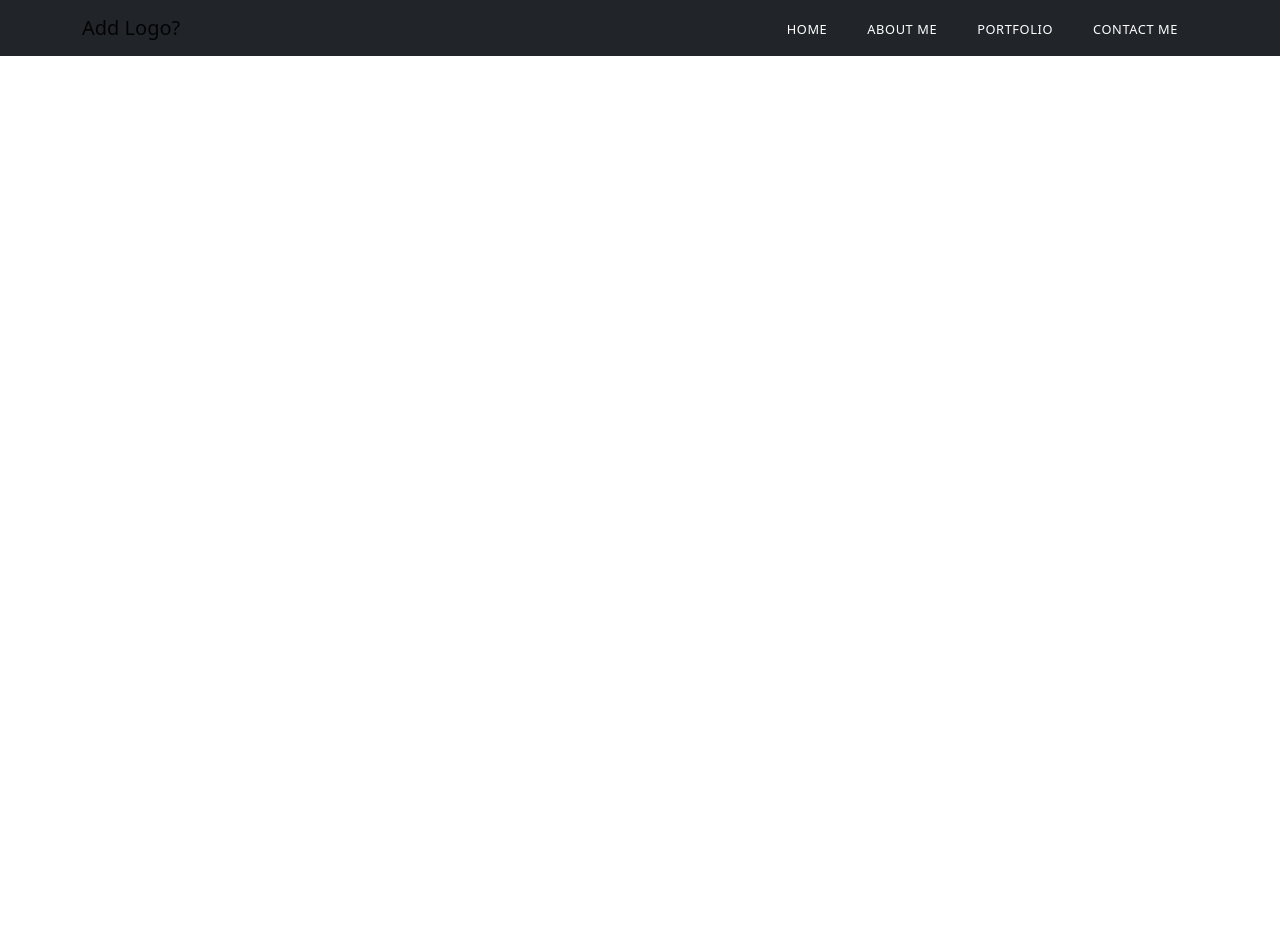
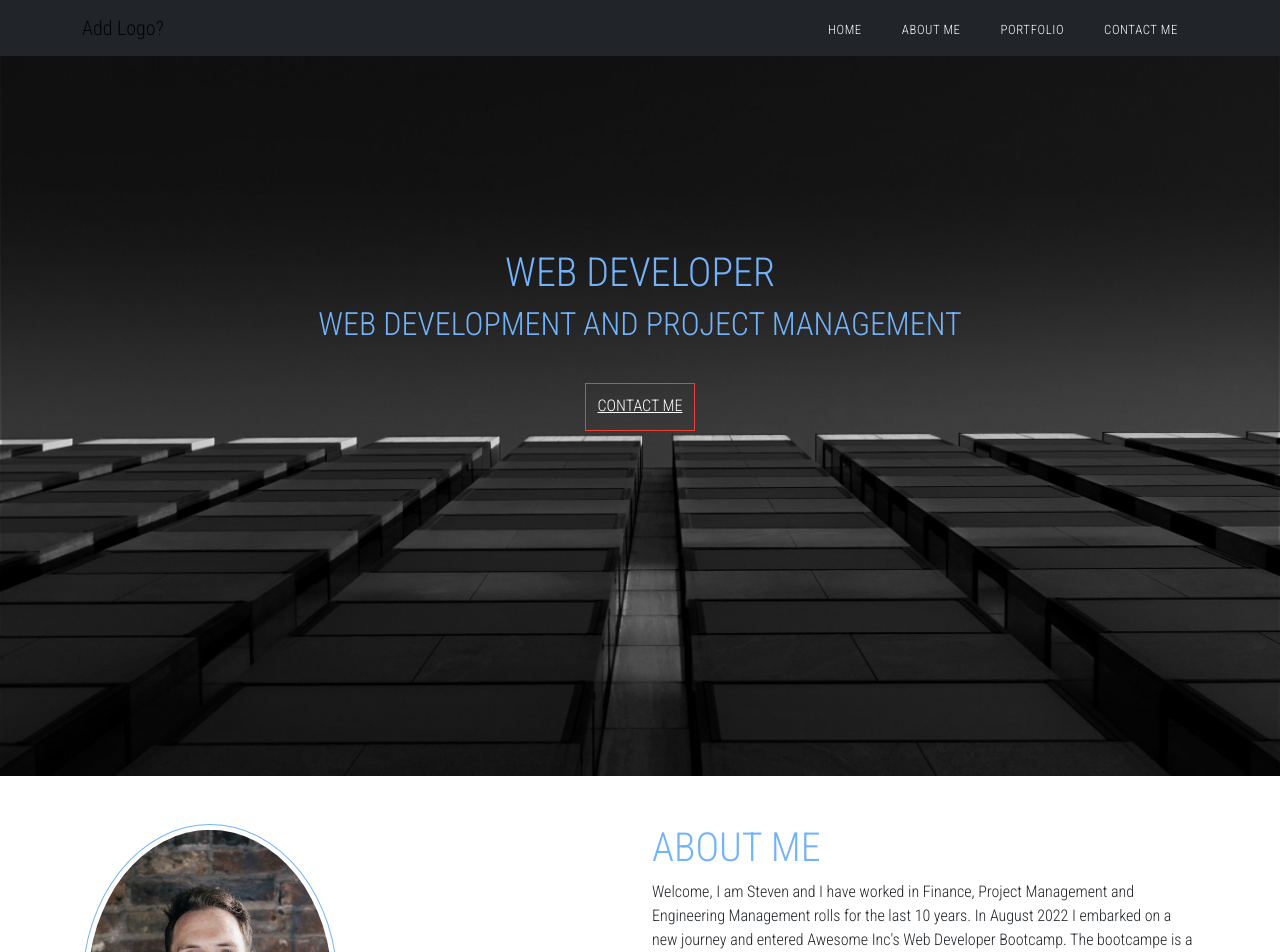
Before and after one commit to smcconaha/portfolio_rework, a React (Create React App) app in the folder my-app/: page / in a window 1280 px wide. Shown: the top 952 px of the page. Before the commit the page ends 800 px from the top, so only its background shows below. Built offline with nearby package versions, Linux system fonts and the light colour scheme.

Commit message:
Added new branch for portfolio

```diff
--- a/my-app/public/index.html
+++ b/my-app/public/index.html
@@ -24,7 +24,7 @@
       work correctly both with client-side routing and a non-root public URL.
       Learn how to configure a non-root public URL by running `npm run build`.
     -->
-    <title>React App</title>
+    <title>Steven McConaha Portfolio</title>
   </head>
   <body>
     <noscript>You need to enable JavaScript to run this app.</noscript>
--- a/my-app/src/App.css
+++ b/my-app/src/App.css
@@ -1,8 +1,7 @@
 @import url('https://fonts.googleapis.com/css2?family=Roboto+Condensed:wght@300&display=swap');
 
 body {
-  font-family: "Roboto Condensed" sans-serif;
-
+  font-family: "Roboto Condensed", sans-serif !important;
 }
 
 .App {
@@ -70,3 +69,65 @@ nav ul li {
 .navbar-nav > li > a:hover {
   border-top: 0.1875rem solid #73B3FA;
 }
+
+/*Header*/
+
+.header-wrapper {
+  position: relative;
+  background: url(./images/new_background.jpg) no-repeat;
+  background-size: cover;
+  background-position: center;
+  height: 90vh;
+}
+
+.main-info {
+  display: flex;
+  position: absolute;
+  top: 0;
+  left: 0;
+  right: 0;
+  bottom: 7.5rem;
+  flex-direction: column;
+  justify-content: center;
+  align-items: center;
+  text-align: center;
+}
+
+.main-info h1, .main-info h2 {
+  color: #73B3FA;
+  text-transform: uppercase;
+}
+
+.btn-main-offer {
+  border: 1px solid #ef4035;
+  text-transform: uppercase;
+  border-radius: 0;
+  padding: 0.625rem 0.75rem 0.75rem 0.75rem;
+  color: #fff;
+  margin: 2rem;
+}
+
+.btn-main-offer:hover {
+  text-decoration: none;
+  background-color: #ef4035;
+  color: #fff;
+}
+
+/*Abut Me*/
+.profile-img {
+  width: 16rem;
+  border-radius: 50%;
+  padding: 0.3rem;
+  border: 1px solid #73B3FA;
+}
+
+.about-heading {
+  color:#73B3FA;
+  text-transform: uppercase;
+}
+
+photo-wrap {
+  display: flex;
+  justify-content: center;
+  align-items: center;
+}
--- a/my-app/src/App.js
+++ b/my-app/src/App.js
@@ -1,10 +1,16 @@
 import './App.css';
 import "./../../node_modules/bootstrap/dist/css/bootstrap.min.css";
 import Navbar from './components/Navbar';
+import Header from './components/Header';
+import AboutMe from './components/AboutMe';
 
 function App() {
   return (
-    <Navbar />
+    <>
+      <Navbar />
+      <Header />
+      <AboutMe />
+    </>
   );
 }
 
```
Also changed, not shown: my-app/src/components/Portfolio.js (added, +17 -0 lines), 1 other file (tests, documents, lock files or other folders).
